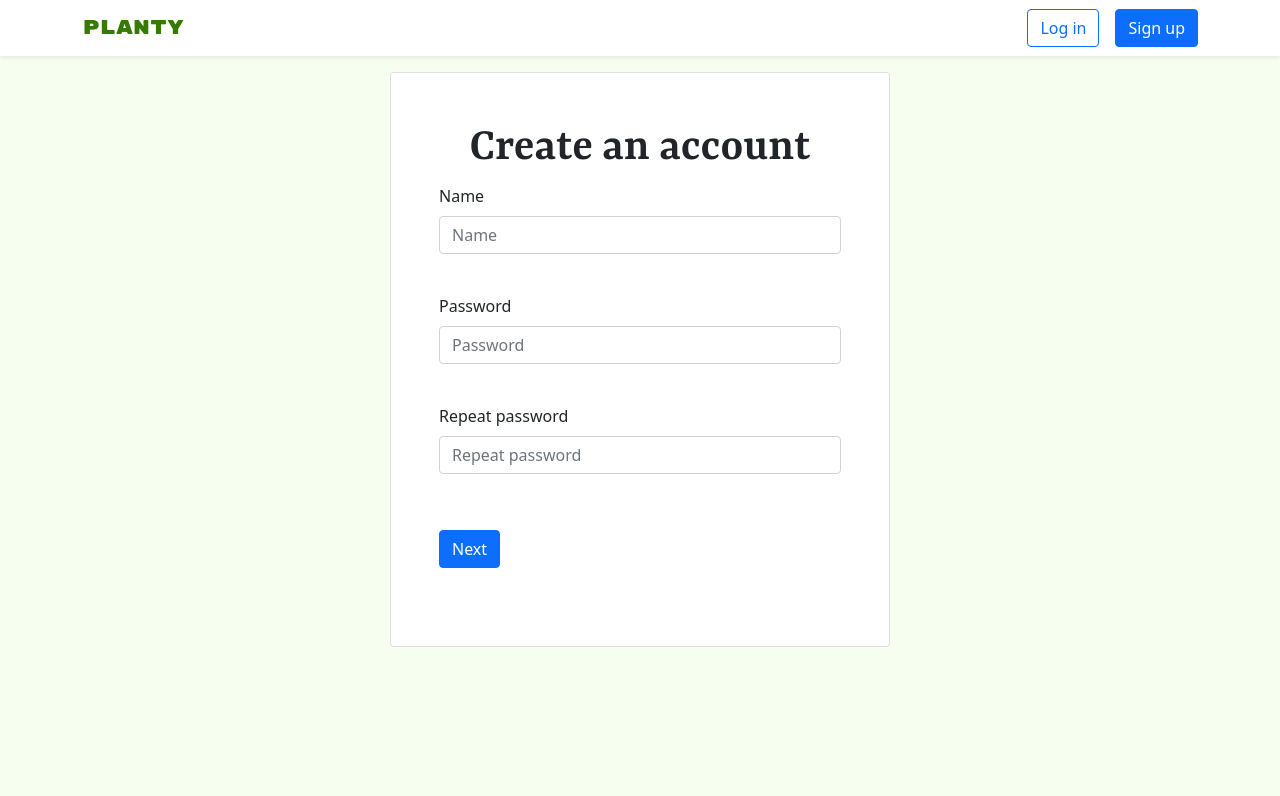
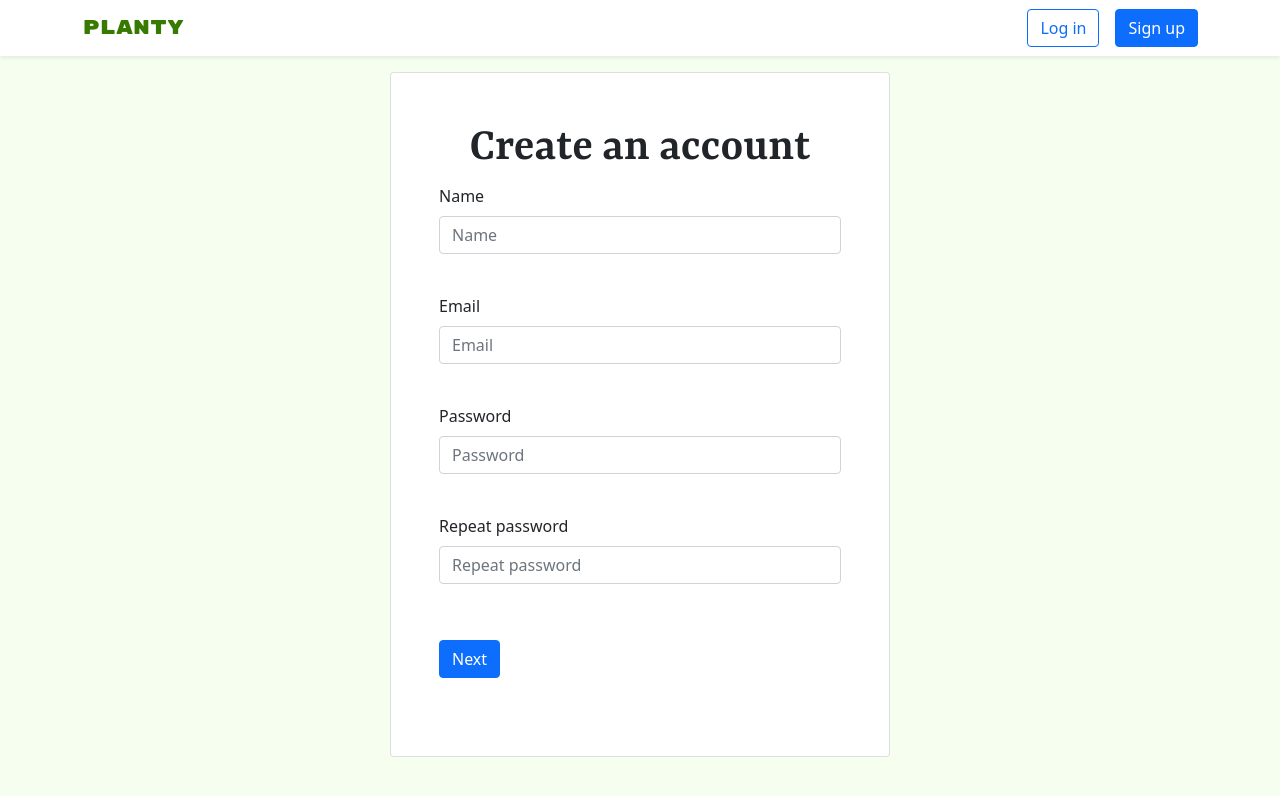
Before and after one commit to Goader/planty, a React (Create React App) app in the folder frontend/: page /register in a window 1280 px wide. Shown: the top 796 px of the page. Built offline with nearby package versions, Linux system fonts and the light colour scheme; no server answers; sample sign-in values are in the browser's storage.

Commit message:
[PVD-151] added mail to registration

```diff
--- a/frontend/src/api/auth/AuthContext.tsx
+++ b/frontend/src/api/auth/AuthContext.tsx
@@ -8,7 +8,7 @@ type AuthContextType = {
     user: AuthData | null,
     login: (username: string, password: string) => Promise<AuthData>,
     logout: () => void,
-    register: (username: string, password: string) => Promise<AuthData>,
+    register: (username: string, email: string, password: string) => Promise<AuthData>,
     request: <T, >(config: AxiosRequestConfig) => Promise<T>,
     refresh: () => Promise<AuthData>,
     pendingRefresh: boolean
@@ -32,8 +32,8 @@ export function AuthProvider({children}: { children: React.ReactNode }) {
         setUser(null);
     }, []);
 
-    const register = useCallback(async (username: string, password: string) => {
-        let user = await internalAuthProvider.register(username, password);
+    const register = useCallback(async (username: string, email: string, password: string) => {
+        let user = await internalAuthProvider.register(username, email, password);
         setUser(user);
         setPendingRefresh(false);
         return user;
--- a/frontend/src/api/auth/auth.ts
+++ b/frontend/src/api/auth/auth.ts
@@ -27,10 +27,11 @@ export const internalAuthProvider = {
             throw processHttpError(e);
         }
     },
-    register: async (username: string, password: string): Promise<AuthData> => {
+    register: async (username: string, email: string, password: string): Promise<AuthData> => {
         try {
             const response = await axios.post<AuthData>(authUrl + 'signup/', {
                 username: username,
+                email: email,
                 password: password
             }, {
                 headers: {
--- a/frontend/src/views/RegisterView.tsx
+++ b/frontend/src/views/RegisterView.tsx
@@ -9,6 +9,7 @@ import {InvalidDataError} from "../api/auth/util";
 
 const schema = Yup.object().shape({
     username: Yup.string().required('Name is required'),
+    email: Yup.string().required('Email is required'),
     password: Yup.string().required('Password is required'),
     repeatPassword: Yup.string().required('You must confirm the password').oneOf([Yup.ref('password')], 'Passwords must match')
 });
@@ -18,7 +19,7 @@ export default function RegisterView() {
     const navigate = useNavigate();
     const submit = (values: any, helpers: FormikHelpers<any>): void => {
         helpers.setSubmitting(true);
-        register(values.username, values.password)
+        register(values.username, values.email, values.password)
             .then(() => navigate('/', {replace: true}))
             .catch(err => {
                 if (err instanceof InvalidDataError) {
@@ -43,6 +44,7 @@ export default function RegisterView() {
                         onSubmit={submit}
                         initialValues={{
                             username: '',
+                            email: '',
                             password: '',
                             repeatPassword: ''
                         }}
@@ -71,6 +73,19 @@ export default function RegisterView() {
                                         isInvalid={touched.username && !!errors.username}
                                     />
                                     <Form.Control.Feedback type={'invalid'}>{errors.username}</Form.Control.Feedback>
+                                </Form.Group>
+                                <Form.Group className={'auth-group'}>
+                                    <Form.Label>Email</Form.Label>
+                                    <Form.Control
+                                        name={'email'}
+                                        type={'text'}
+                                        placeholder={'Email'}
+                                        value={values.email}
+                                        onChange={handleChange}
+                                        onBlur={handleBlur}
+                                        isInvalid={touched.email && !!errors.email}
+                                    />
+                                    <Form.Control.Feedback type={'invalid'}>{errors.email}</Form.Control.Feedback>
                                 </Form.Group>
                                 <Form.Group className={'auth-group'}>
                                     <Form.Label>Password</Form.Label>
```
Also changed, not shown: 1 other file (tests, documents, lock files or other folders).
